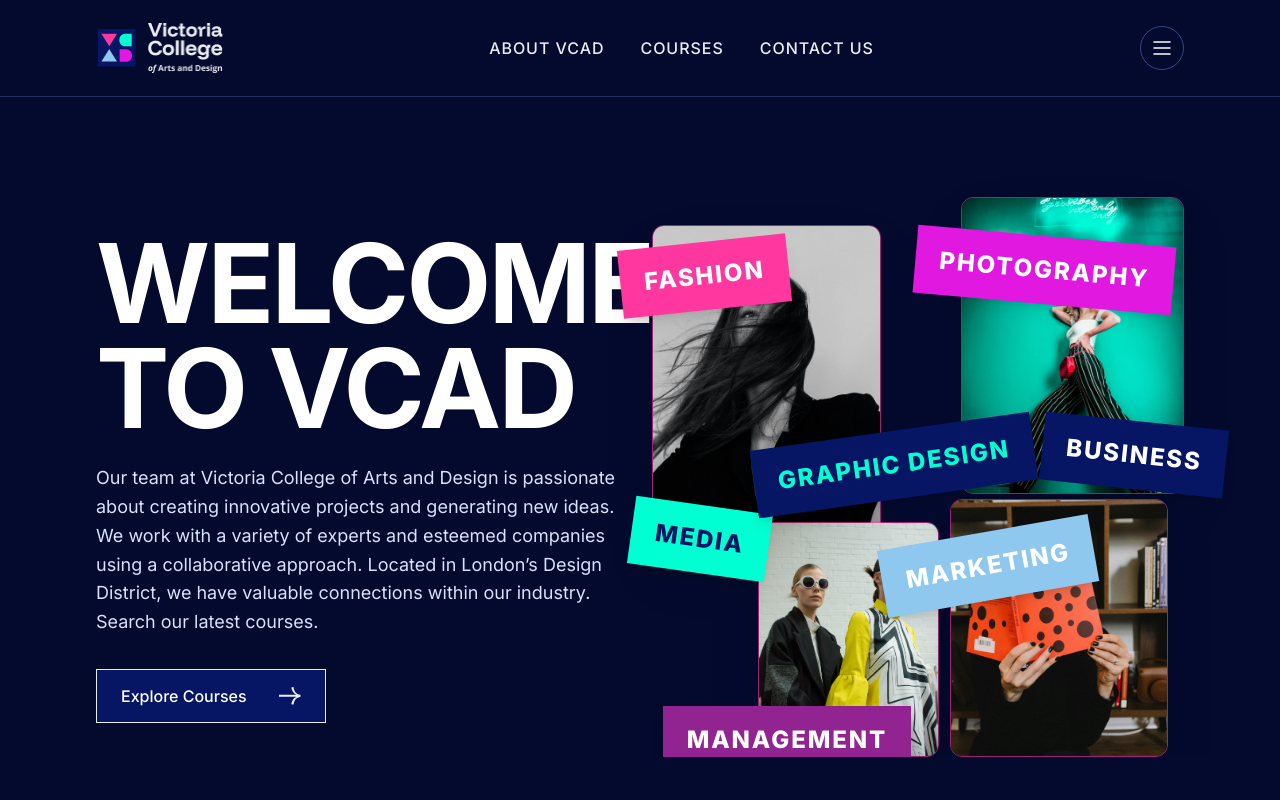
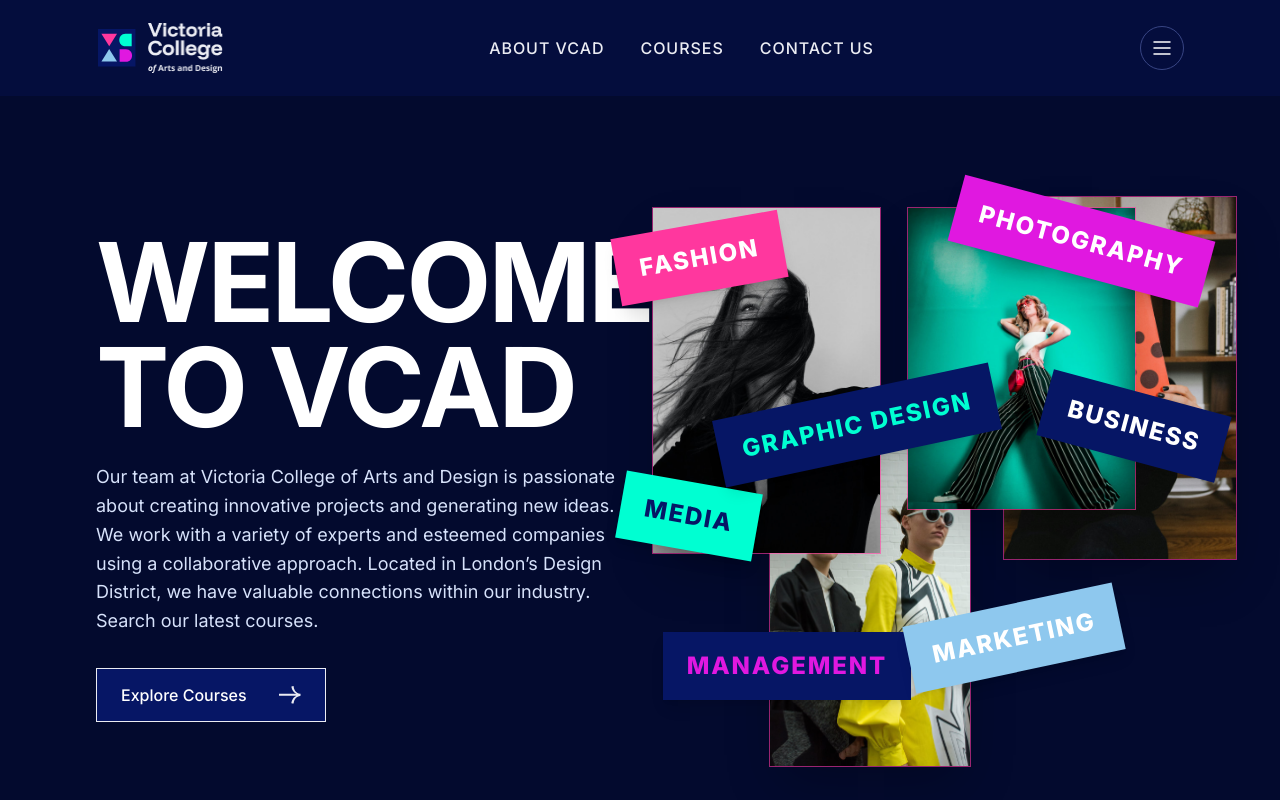
Before and after one commit to Protik111/vcad-front, a Next.js app: page / in a window 1280 px wide. Shown: the top 800 px of the page. Built offline with nearby package versions, Linux system fonts and the light colour scheme.

Commit message:
feat: here section tags

```diff
--- a/components/home/Hero.tsx
+++ b/components/home/Hero.tsx
@@ -8,10 +8,17 @@ import Tag from "@/components/ui/Tag";
  * collage of the college's disciplines on the right. The collage is
  * purely decorative, so its images carry empty alt text while the
  * discipline tags convey the same information as text.
+ *
+ * The two bottom photos sit behind the two top photos (explicit
+ * z-index, since the bottom photos come later in the DOM but must
+ * render underneath), and `overflow-y-visible` pairs with
+ * `overflow-x-hidden` so the browser doesn't fall back to an implicit
+ * `overflow-y: auto` (a CSS quirk that otherwise gives the section its
+ * own unwanted scrollbar).
  */
 export default function Hero() {
   return (
-    <section className="overflow-x-hidden pt-8 sm:pt-12 lg:pt-25">
+    <section className="overflow-x-clip py-8 sm:py-12 lg:py-25">
       <Container className="grid items-center gap-16 lg:grid-cols-2 lg:gap-6">
         <div className="max-w-xl">
           <h1 className="text-[110px] font-bold uppercase leading-[0.95] tracking-tight text-white sm:text-6xl lg:text-[110px]">
@@ -32,7 +39,28 @@ export default function Hero() {
         </div>
 
         <div className="relative mx-auto aspect-19/20 w-full max-w-lg lg:mx-0 lg:max-w-none">
-          <div className="absolute left-0 top-[5%] h-[58%] w-[43%] overflow-hidden rounded-card border border-pink/60 shadow-2xl">
+          {/* Bottom layer: sunglasses-pair (left) and book (right) photos, sit behind the top two. */}
+          <div className="absolute top-[42%] bottom-0 left-[22%] z-0 h-[60%] w-[38%] overflow-hidden border border-pink/60 shadow-2xl">
+            <Image
+              src="/images/hero-marketing.jpg"
+              alt=""
+              fill
+              sizes="(min-width: 1024px) 20vw, 32vw"
+              className="object-cover"
+            />
+          </div>
+          <div className="absolute bottom-[-10] right-[-10%] z-0 h-[65%] w-[44%] overflow-hidden border border-pink/60 shadow-2xl">
+            <Image
+              src="/images/hero-media.jpg"
+              alt=""
+              fill
+              sizes="(min-width: 1024px) 24vw, 36vw"
+              className="object-cover"
+            />
+          </div>
+
+          {/* Top layer: fashion (left) and photography (right) photos, overlap on top of the bottom two. */}
+          <div className="absolute left-0 top-[2%] z-10 h-[62%] w-[43%] overflow-hidden border border-pink/60 shadow-2xl">
             <Image
               src="/images/hero-fashion.jpg"
               alt=""
@@ -41,22 +69,7 @@ export default function Hero() {
               className="object-cover"
             />
           </div>
-          <Tag
-            tone="pink"
-            rotate={-6}
-            className="absolute left-[-6%] top-[8%] z-20"
-          >
-            Fashion
-          </Tag>
-          <Tag
-            tone="plumWhite"
-            rotate={8}
-            className="absolute left-[-4%] top-[55%] z-20"
-          >
-            Media
-          </Tag>
-
-          <div className="absolute right-0 top-0 h-[53%] w-[42%] overflow-hidden rounded-card border border-pink/60 shadow-2xl">
+          <div className="absolute right-12 top-[2%] z-10 h-[54%] w-[43%] overflow-hidden border border-pink/60 shadow-2xl">
             <Image
               src="/images/hero-photography.jpg"
               alt=""
@@ -65,58 +78,49 @@ export default function Hero() {
               className="object-cover"
             />
           </div>
+
+          <Tag
+            tone="pink"
+            rotate={-10}
+            className="absolute left-[-7%] top-[5%] z-20"
+          >
+            Fashion
+          </Tag>
+          <Tag
+            tone="plumWhite"
+            rotate={10}
+            className="absolute left-[-6%] top-[51%] z-20"
+          >
+            Media
+          </Tag>
           <Tag
             tone="magenta"
-            rotate={5}
-            className="absolute right-[2%] top-[7%] z-20"
+            rotate={15}
+            className="absolute right-[-5%] top-[2%] z-20"
           >
             Photography
           </Tag>
           <Tag
             tone="navyWhite"
-            rotate={6}
-            className="absolute right-[-8%] top-[40%] z-20"
+            rotate={15}
+            className="absolute right-[-8%] top-[35%] z-20"
           >
             Business
           </Tag>
-
-          <div className="absolute bottom-0 left-[20%] h-[42%] w-[34%] overflow-hidden rounded-card border border-pink/60 shadow-2xl">
-            <Image
-              src="/images/hero-marketing.jpg"
-              alt=""
-              fill
-              sizes="(min-width: 1024px) 18vw, 30vw"
-              className="object-cover"
-            />
-          </div>
           <Tag
             tone="navyCyan"
-            rotate={-8}
-            className="absolute bottom-[46%] left-[19%] z-30"
+            rotate={-12}
+            className="absolute bottom-[53%] left-[12%] z-30"
           >
             Graphic Design
           </Tag>
-          <Tag
-            tone="plum"
-            // rotate={-4}
-            className="absolute bottom-[-3%] left-[2%] z-20"
-          >
+          <Tag tone="plum" className="absolute bottom-[10%] left-[2%] z-20">
             Management
           </Tag>
-
-          <div className="absolute bottom-0 right-[3%] h-[46%] w-[41%] overflow-hidden rounded-card border border-pink/60 shadow-2xl">
-            <Image
-              src="/images/hero-media.jpg"
-              alt=""
-              fill
-              sizes="(min-width: 1024px) 22vw, 34vw"
-              className="object-cover"
-            />
-          </div>
           <Tag
             tone="sky"
-            rotate={-10}
-            className="absolute bottom-[28%] left-[43%] z-30"
+            rotate={-12}
+            className="absolute bottom-[15%] left-[48%] z-30"
           >
             Marketing
           </Tag>
--- a/components/layout/Header.tsx
+++ b/components/layout/Header.tsx
@@ -18,7 +18,7 @@ export default function Header() {
   const isHome = pathname === "/";
 
   return (
-    <header className="border-b border-border/60">
+    <header className="bg-[#040D3D]">
       <Container className="flex h-20 items-center justify-between gap-6 sm:h-24">
         <Logo />
 
@@ -26,7 +26,11 @@ export default function Header() {
 
         <div className="flex items-center gap-4">
           {!isHome && (
-            <Button href="/apply" variant="solid" className="hidden sm:inline-flex">
+            <Button
+              href="/apply"
+              variant="solid"
+              className="hidden sm:inline-flex"
+            >
               Apply Now
             </Button>
           )}
--- a/components/ui/LogoMark.tsx
+++ b/components/ui/LogoMark.tsx
@@ -9,11 +9,11 @@ interface LogoMarkProps {
  * from the supplied `logo.svg` so it always matches the real brand
  * mark instead of an approximation.
  */
-export default function LogoMark({ size = 28, className }: LogoMarkProps) {
+export default function LogoMark({ size, className }: LogoMarkProps) {
   return (
     <svg
-      width={42}
-      height={38}
+      width={size ?? 42}
+      height={size ?? 38}
       viewBox="0 0 50 50"
       fill="none"
       aria-hidden="true"
--- a/components/ui/Tag.tsx
+++ b/components/ui/Tag.tsx
@@ -7,7 +7,7 @@ const TONES = {
   navyWhite: "bg-navy text-white",
   outline: "bg-deep/40 text-cyan",
   sky: "bg-sky text-white",
-  plum: "bg-plum text-white",
+  plum: "bg-[#061665] text-[#E018E0]",
   plumWhite: "bg-[#00FFD2] text-[#061665]",
 } as const;
 
```
